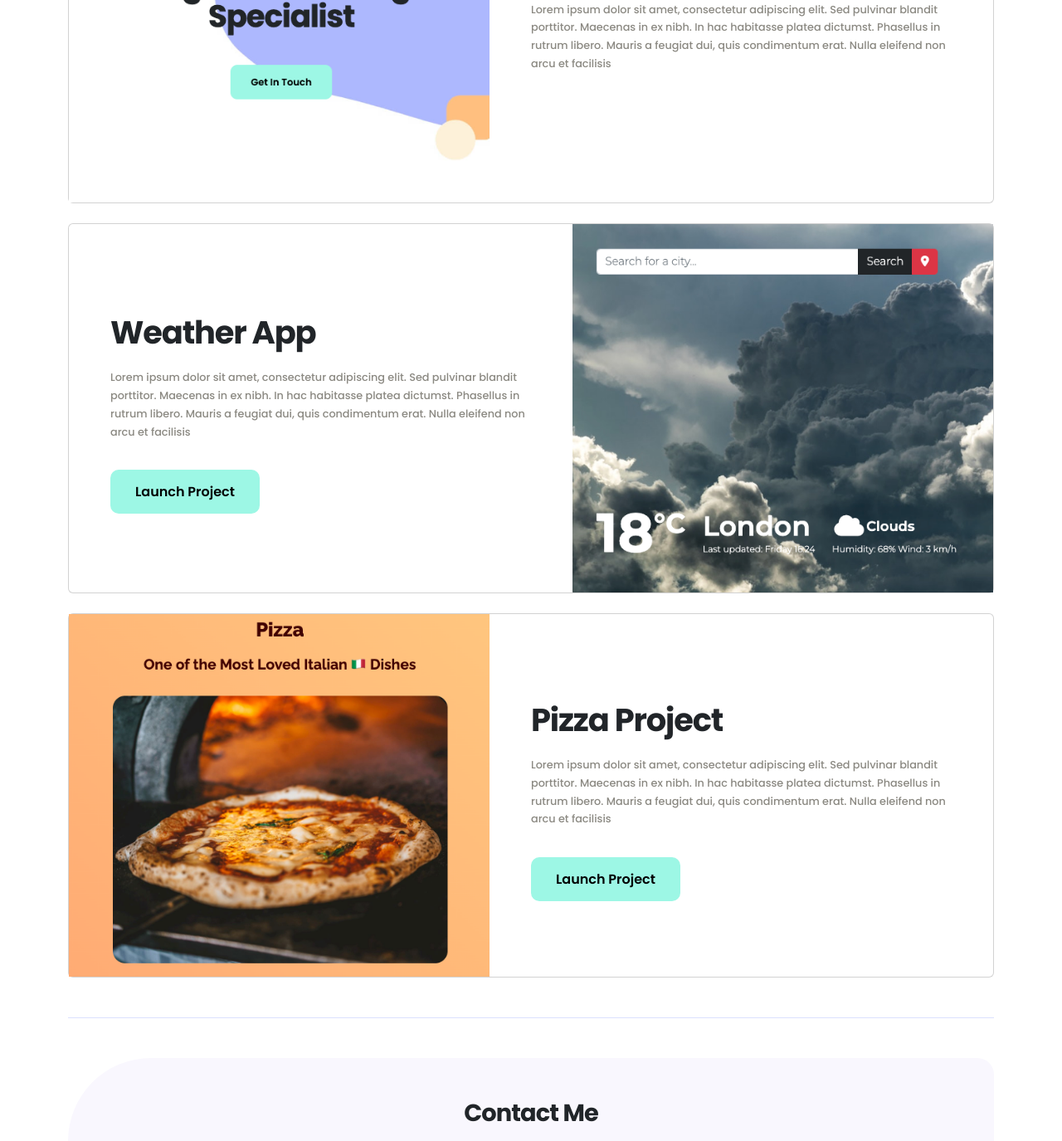
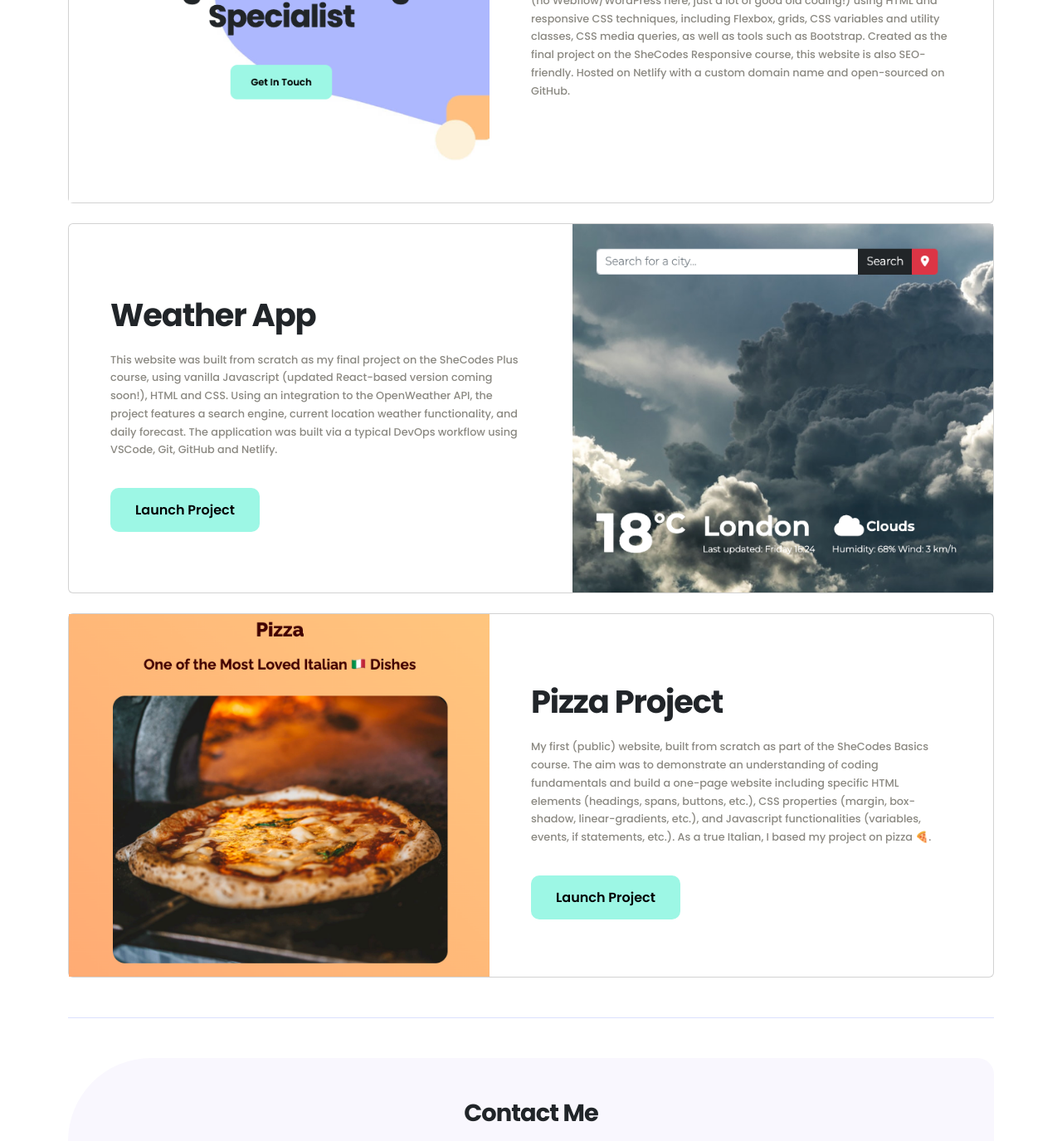
Before and after one commit to Irene-Casaburi/responsive-portfolio-project, a plain HTML site: page projects.html in a window 1280 px wide. Shown: the part 592-1967 px from the top of the page at 83% size. Drawn offline with nearby package versions, Linux system fonts and the light colour scheme.

Commit message:
Changed projects page text

```diff
--- a/projects.html
+++ b/projects.html
@@ -32,7 +32,8 @@
             <div class="collapse navbar-collapse justify-content-end" id="navbarNavAltMarkup">
                 <div class="navbar-nav">
                     <a class="nav-link navbar-link" href="about.html">About</a>
-                    <a class="nav-link navbar-link-active active" aria-current="page" href="projects.html">Projects</a>
+                    <a class="nav-link navbar-link navbar-link-active active" aria-current="page"
+                        href="projects.html">Projects</a>
                     <a class="nav-link navbar-link" href="contact.html">Contact</a>
                 </div>
             </div>
@@ -42,14 +43,9 @@
         <div class="projects-section text-center m-5">
             <div class="container">
                 <h1>Projects</h1>
-                <p class="hero-paragraph">Lorem ipsum dolor sit amet, consectetur adipiscing elit. Sed pulvinar blandit
-                    porttitor. Maecenas in ex nibh.
-                    In
-                    hac
-                    habitasse platea dictumst. Phasellus in rutrum libero. Mauris a feugiat dui, quis condimentum erat.
-                    Nulla
-                    eleifend non
-                    arcu et facilisis.</p>
+                <p class="hero-paragraph">Take a look at some of the projects I've worked on as part of my coding
+                    journey. More projects, including React applications, coming soon!
+                </p>
             </div>
         </div>
     </div>
@@ -63,14 +59,16 @@
                 </div>
                 <div class="project-description">
                     <h2 class="project-headings">Portfolio Website</h2>
-                    <p>Lorem ipsum dolor sit amet, consectetur adipiscing elit. Sed pulvinar blandit
-                        porttitor. Maecenas in ex nibh.
-                        In
-                        hac
-                        habitasse platea dictumst. Phasellus in rutrum libero. Mauris a feugiat dui, quis condimentum
-                        erat. Nulla
-                        eleifend non
-                        arcu et facilisis</p>
+                    <p>It's the website you are currently browsing! This has been built from scratch (no
+                        Webflow/WordPress here,
+                        just
+                        a lot of good old coding!) using HTML and responsive CSS techniques, including Flexbox, grids,
+                        CSS variables and utility classes, CSS media queries, as well as
+                        tools such as Bootstrap. Created as the final project on the SheCodes Responsive course, this
+                        website is also SEO-friendly. Hosted on
+                        Netlify
+                        with a custom domain name and open-sourced on GitHub.
+                    </p>
                 </div>
             </div>
 
@@ -78,14 +76,15 @@
             <div class="project-row even-row card mt-4">
                 <div class="project-description">
                     <h2 class="project-headings">Weather App</h2>
-                    <p>Lorem ipsum dolor sit amet, consectetur adipiscing elit. Sed pulvinar blandit
-                        porttitor. Maecenas in ex nibh.
-                        In
-                        hac
-                        habitasse platea dictumst. Phasellus in rutrum libero. Mauris a feugiat dui, quis condimentum
-                        erat. Nulla
-                        eleifend non
-                        arcu et facilisis</p>
+                    <p>This website was built from scratch as my final project on the SheCodes Plus course, using
+                        vanilla Javascript
+                        (updated React-based version coming soon!), HTML and CSS. Using an integration to the
+                        OpenWeather API,
+                        the project features a search engine, current location weather
+                        functionality, and daily forecast. The application was built via a
+                        typical DevOps
+                        workflow using VSCode, Git, GitHub and Netlify.
+                    </p>
 
                     <div class="project-button">
                         <a href="https://beamish-florentine-4c1d9b.netlify.app" target="_blank"
@@ -104,14 +103,14 @@
                 </div>
                 <div class="project-description">
                     <h2 class="project-headings">Pizza Project</h2>
-                    <p>Lorem ipsum dolor sit amet, consectetur adipiscing elit. Sed pulvinar blandit
-                        porttitor. Maecenas in ex nibh.
-                        In
-                        hac
-                        habitasse platea dictumst. Phasellus in rutrum libero. Mauris a feugiat dui, quis condimentum
-                        erat. Nulla
-                        eleifend non
-                        arcu et facilisis</p>
+                    <p>My first (public) website, built from scratch as part of the
+                        SheCodes
+                        Basics course.
+                        The aim was to demonstrate an understanding of coding fundamentals and build a one-page website
+                        including specific HTML elements (headings, spans, buttons, etc.), CSS properties (margin,
+                        box-shadow, linear-gradients, etc.), and Javascript functionalities (variables, events, if
+                        statements, etc.).
+                        As a true Italian, I based my project on pizza 🍕.</p>
 
                     <div class="project-button">
                         <a href="https://www.shecodes.io/workshops/shecodes-basics-eedebcb7-166e-4b60-96cc-cdc57e355dcc/projects/911789"
@@ -125,15 +124,13 @@
     <div class="container">
         <div class="contact-section card mb-5 mt-5">
             <div class="contact-section-header">Contact Me</div>
-            <p class="contact-section-paragraph">Lorem ipsum dolor sit amet, consectetur adipiscing elit. Sed pulvinar
-                blandit
-                porttitor. Maecenas in ex nibh.
-                In
-                hac
-                habitasse platea dictumst. Phasellus in rutrum libero. Mauris a feugiat dui, quis condimentum erat.
-                Nulla
-                eleifend non
-                arcu et facilisis.</p>
+            <p class="contact-section-paragraph">If you have any questions about my work or know about software
+                development
+                opportunities I might be interested in, feel free to
+                get in touch
+                by sending an email to <a href="mailto:hello@irenecasaburi.com"
+                    class="email-link">hello@irenecasaburi.com</a>
+                below.</p>
 
             <div class="button-container">
                 <a href="mailto:hello@irenecasaburi.com" class="primary-button email-button">Get in touch</a>
```
